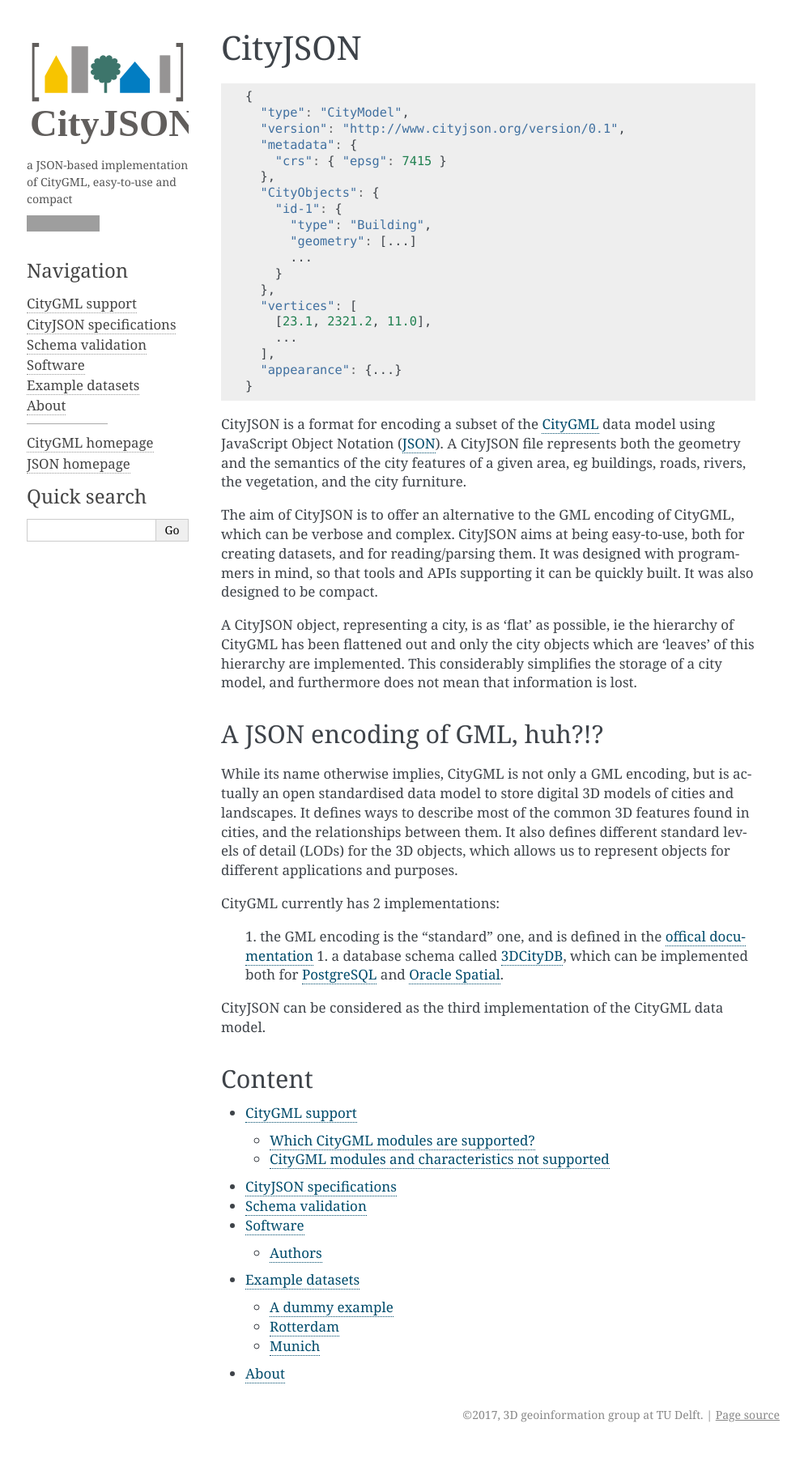
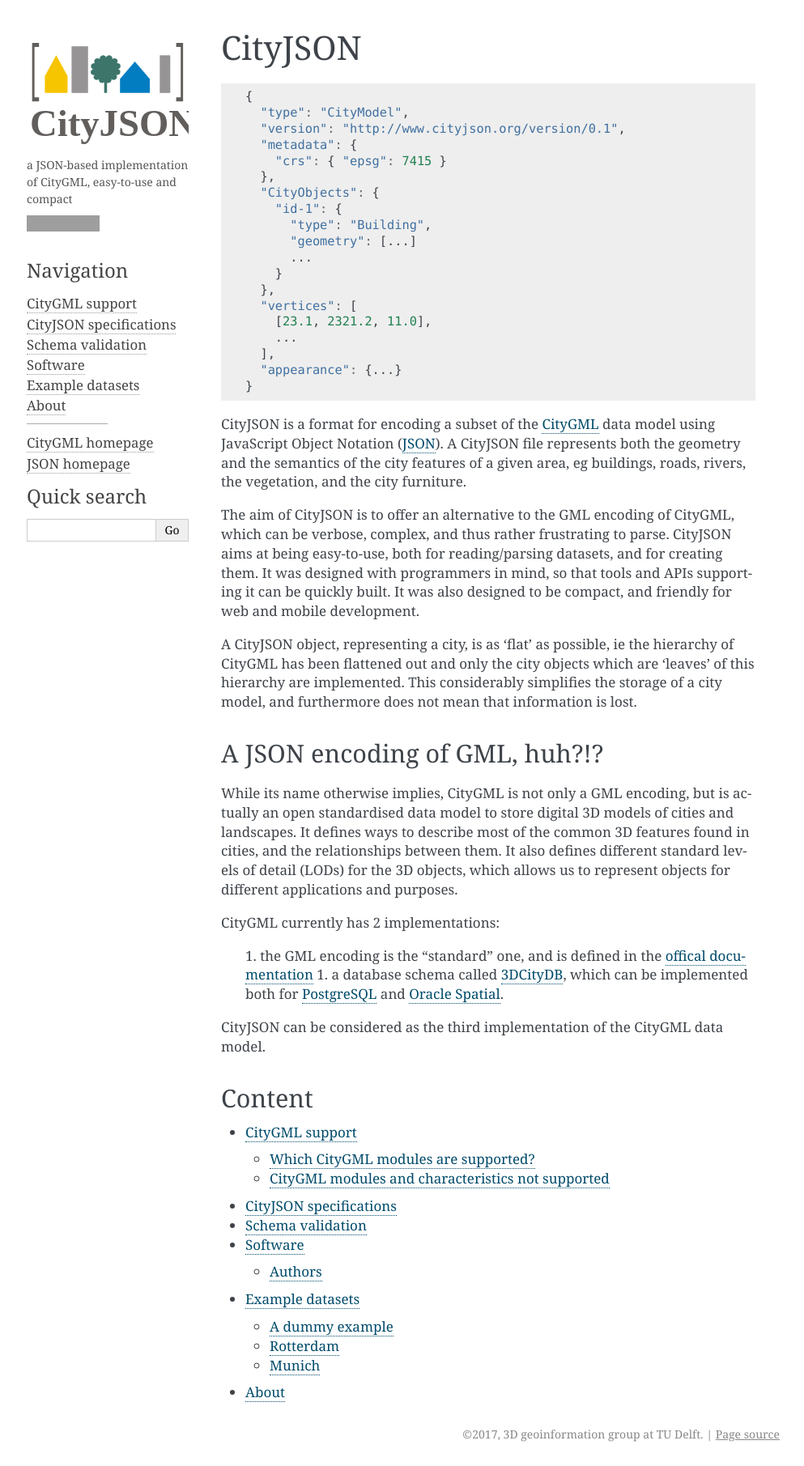
Before and after one commit to cityjson/specs, a Sphinx documentation site: the page built from docs/index.rst, in a window 1280 px wide. Shown: the whole page at 81% size, without its empty margins (147-1140 px from the left). Built offline with Sphinx 7.4.7, drawn with Linux system fonts in a browser that asks for light colours; before the commit the page ends 1787 px from its top, so only the background shows below that; grey boxes are pictures that could not be loaded.

Commit message:
fixed typos spotted by Stelios

```diff
--- a/docs/citygmlsupport.rst
+++ b/docs/citygmlsupport.rst
@@ -9,7 +9,7 @@
 At this moment, CityJSON implements most of the data model.
 However, for the sake of simplicity and efficiency, some modules and features have been omitted.
 
-The types of objects stored in CityGML are grouped into different modules, and CityJSON supports these(more details below):
+The types of objects stored in CityGML are grouped into different modules, and CityJSON supports these (more details below):
 
 #. **Building**: everything is supported except LOD4 features (interior of buildings) and the concept of Terrain-Intersection-Curve (TIC)
 #. **CityFurniture**: benches, traffic lights, signs, etc. are all supported
--- a/docs/index.rst
+++ b/docs/index.rst
@@ -31,10 +31,10 @@
 CityJSON is a format for encoding a subset of the `CityGML <https://www.citygml.org>`_ data model using JavaScript Object Notation (`JSON <http://json.org>`_).
 A CityJSON file represents both the geometry and the semantics of the city features of a given area, eg buildings, roads, rivers, the vegetation, and the city furniture.
 
-The aim of CityJSON is to offer an alternative to the GML encoding of CityGML, which can be verbose and complex.
-CityJSON aims at being easy-to-use, both for creating datasets, and for reading/parsing them.
+The aim of CityJSON is to offer an alternative to the GML encoding of CityGML, which can be verbose, complex, and thus rather frustrating to parse.
+CityJSON aims at being easy-to-use, both for reading/parsing datasets, and for creating them.
 It was designed with programmers in mind, so that tools and APIs supporting it can be quickly built.
-It was also designed to be compact.
+It was also designed to be compact, and friendly for web and mobile development.
 
 A CityJSON object, representing a city, is as 'flat' as possible, ie the hierarchy of CityGML has been flattened out and only the city objects which are 'leaves' of this hierarchy are implemented.
 This considerably simplifies the storage of a city model, and furthermore does not mean that information is lost.
```
